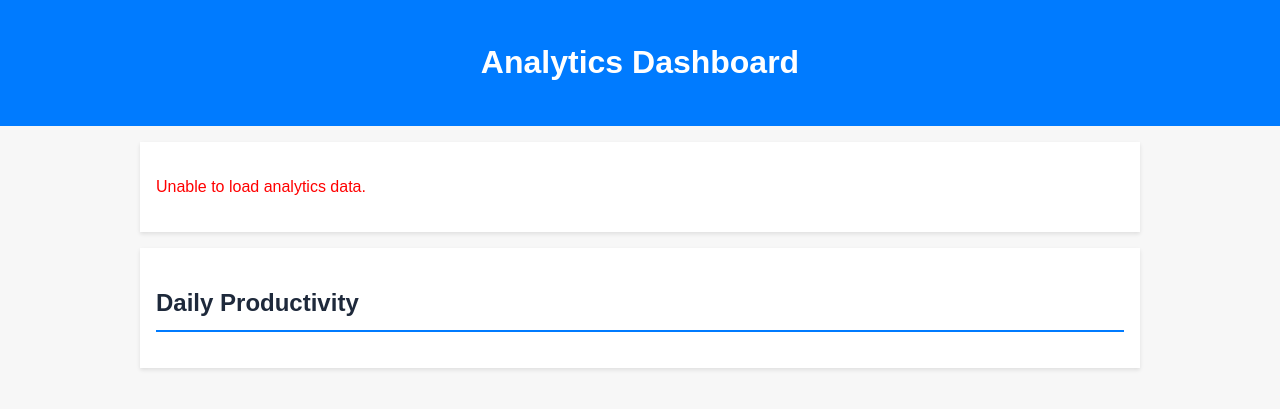
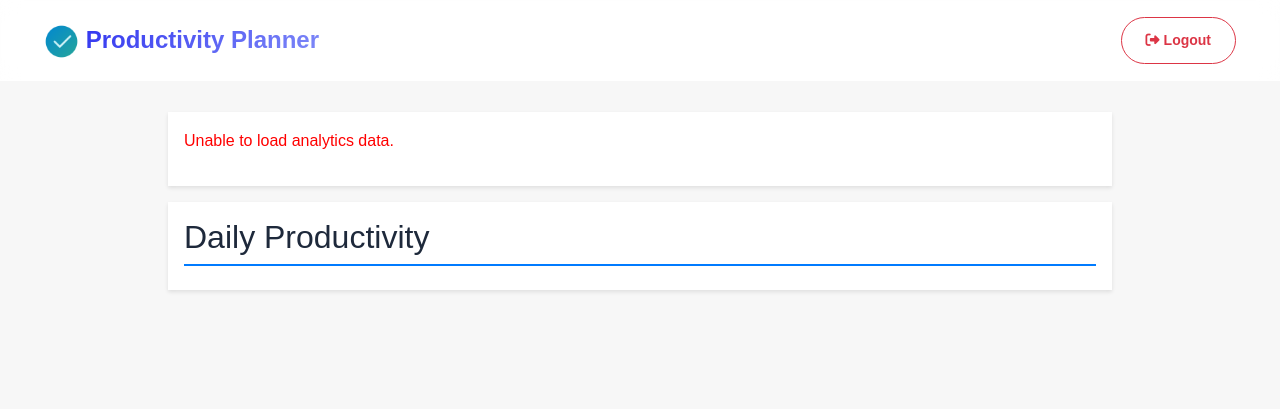
Before and after one commit to Musavirkhaliq/planner, a FastAPI app: page /analytics in a window 1280 px wide. Shown: the top 409 px of the page. Run offline with FastAPI, Linux system fonts and the light colour scheme; data that the repository does not hold is empty; parts of the project's set-up code (start-up, migrations or seed data) failed here and were passed over.

Commit message:
add username to user and fix analytics

```diff
--- a/app/auth/oauth.py
+++ b/app/auth/oauth.py
@@ -91,7 +91,9 @@ async def get_or_create_user_from_google(db: Session, google_user: dict):
     if not user:
         # Create new user with random password since they'll use Google login
         random_pass = secrets.token_urlsafe(32)
-        user_create = schemas.UserCreate(email=email, password=random_pass)
+        # get first part of email as username
+        username = email.split('@')[0]
+        user_create = schemas.UserCreate(email=email, password=random_pass, username=username)
         user = user_services.create_user(db=db, user=user_create)
 
     return user
--- a/app/models.py
+++ b/app/models.py
@@ -8,6 +8,7 @@ class User(Base):
     __tablename__ = "users"
     id = Column(Integer, primary_key=True, index=True)
     email = Column(String, unique=True, index=True)
+    username = Column(String, unique=True, index=True)
     hashed_password = Column(String)
     is_active = Column(Boolean, default=True)
     is_email_verified = Column(Boolean, default=False)
--- a/app/users/schemas.py
+++ b/app/users/schemas.py
@@ -1,7 +1,8 @@
-from pydantic import BaseModel, EmailStr
+from pydantic import BaseModel, EmailStr, constr
 
 class UserBase(BaseModel):
     email: EmailStr
+    username: constr(min_length=3, max_length=50, pattern=r"^[a-zA-Z0-9_-]+$")  # Alphanumeric with _ and -
 
 class UserCreate(UserBase):
     password: str
@@ -9,6 +10,7 @@ class UserCreate(UserBase):
 class User(UserBase):
     id: int
     is_active: bool = True
+    is_email_verified: bool = False
 
     class Config:
         from_attributes = True
--- a/app/users/services.py
+++ b/app/users/services.py
@@ -77,6 +77,7 @@ def create_user(db: Session, user: UserCreate):
     hashed_password = get_password_hash(user.password)
     db_user = User(
         email=user.email,
+        username=user.username,
         hashed_password=hashed_password,
         is_email_verified=False  # New users start unverified
     )
@@ -84,3 +85,6 @@ def create_user(db: Session, user: UserCreate):
     db.commit()
     db.refresh(db_user)
     return db_user
+
+def get_user_by_username(db: Session, username: str):
+    return db.query(User).filter(User.username == username).first()
--- a/frontend/static/script.js
+++ b/frontend/static/script.js
@@ -41,8 +41,9 @@ document.getElementById("loginForm")?.addEventListener("submit", async (e) => {
 // Register Form Submission
 document.getElementById("registerForm")?.addEventListener("submit", async (e) => {
     const email = document.getElementById("email").value;
+    const username = document.getElementById("username").value;
     const password = document.getElementById("password").value;
-    const data = await submitForm(e, "/api/users/", { email, password });
+    const data = await submitForm(e, "/api/users/", { email, username, password });
     if (data) {
         // Redirect to email verification page
         window.location.href = `/verify-email?email=${encodeURIComponent(email)}`;
--- a/frontend/templates/analytics.html
+++ b/frontend/templates/analytics.html
@@ -3,6 +3,8 @@
 <head>
   <meta charset="UTF-8">
   <title>Analytics Dashboard</title>
+  <link rel="stylesheet" href="https://cdnjs.cloudflare.com/ajax/libs/font-awesome/6.4.0/css/all.min.css">
+  <link href="https://cdn.jsdelivr.net/npm/bootstrap@5.3.0/dist/css/bootstrap.min.css" rel="stylesheet">
   <link rel="stylesheet" href="/static/style.css">
   <style>
     /* Some basic styling if you don't already have one */
@@ -11,12 +13,6 @@
       margin: 0;
       padding: 0;
       background: #f7f7f7;
-    }
-    header {
-      background-color: #007BFF;
-      color: #fff;
-      padding: 1rem;
-      text-align: center;
     }
     main {
       padding: 1rem;
@@ -48,10 +44,22 @@
   </style>
 </head>
 <body>
-  <header>
-    <h1>Analytics Dashboard</h1>
-  </header>
+  <nav class="navbar navbar-expand-lg navbar-light fixed-top">
+      <div class="container-fluid">
+          <a class="navbar-brand" href="/dashboard">
+              <img src="/static/img/planner_logo_100x100.png" alt="Planner Logo" class="navbar-logo" style="max-width: 35px;;">
+              Productivity Planner
+          </a>
+          <div class="ms-auto">
+              <button class="btn btn-outline-danger btn-sm rounded-pill px-4" id="logoutBtn">
+                  <i class="fas fa-sign-out-alt me-1"></i>Logout
+              </button>
+          </div>
+      </div>
+  </nav>
+
   <main>
+    <div class="container" style="margin-top: 6rem;">
       <section id="overall-analytics">
         <h2>Overall Analytics</h2>
         <div id="productivity-analytics"></div>
@@ -62,6 +70,7 @@
       <h2>Daily Productivity</h2>
         <div id="daily-analytics-container"></div>
       </section>
+    </div>
   </main>
   <script src="/static/script.js"></script>
 </body>
--- a/frontend/templates/dashboard.html
+++ b/frontend/templates/dashboard.html
@@ -14,7 +14,7 @@
     <nav class="navbar navbar-expand-lg navbar-light fixed-top">
         <div class="container-fluid">
             <a class="navbar-brand" href="/">
-                <img src="/static/img/planner_logo_100x100.png" alt="Planner Logo" class="navbar-logo">
+                <img src="/static/img/planner_logo_100x100.png" alt="Planner Logo" class="navbar-logo" style="max-width: 35px;;">
                 Productivity Planner
             </a>
             <div class="ms-auto">
```
Also changed, not shown: app/users/router.py (+7 -0 lines), frontend/templates/register.html (+12 -0 lines). Lines whose indentation alone changed are shown as unchanged.
